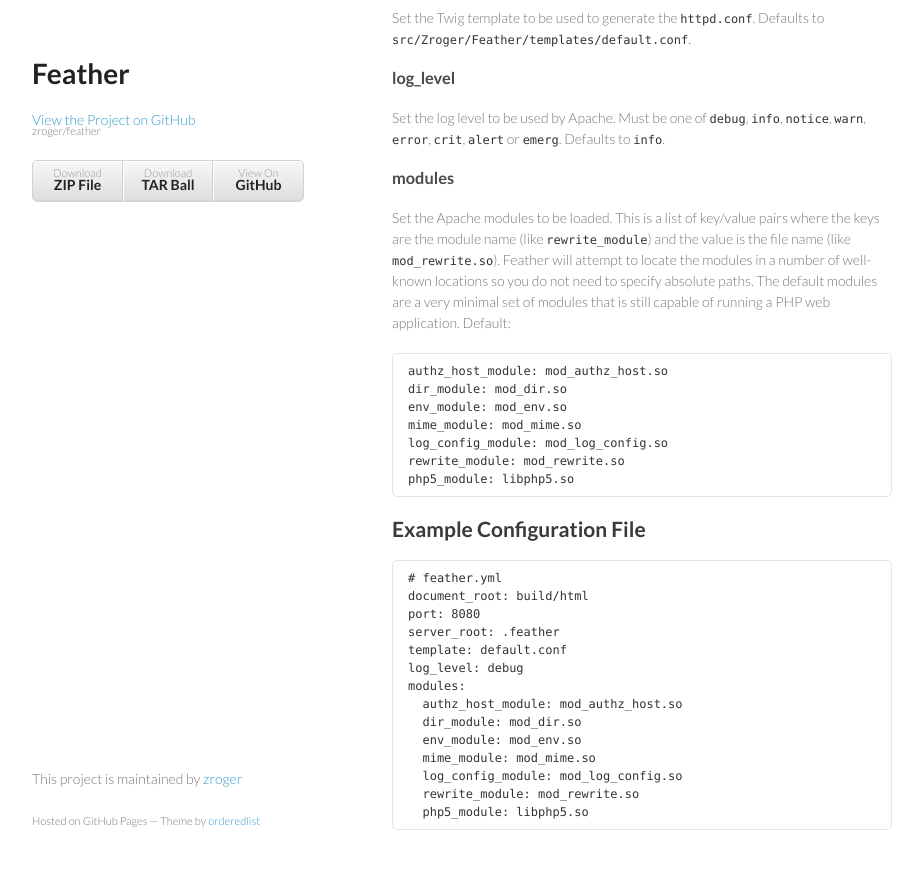
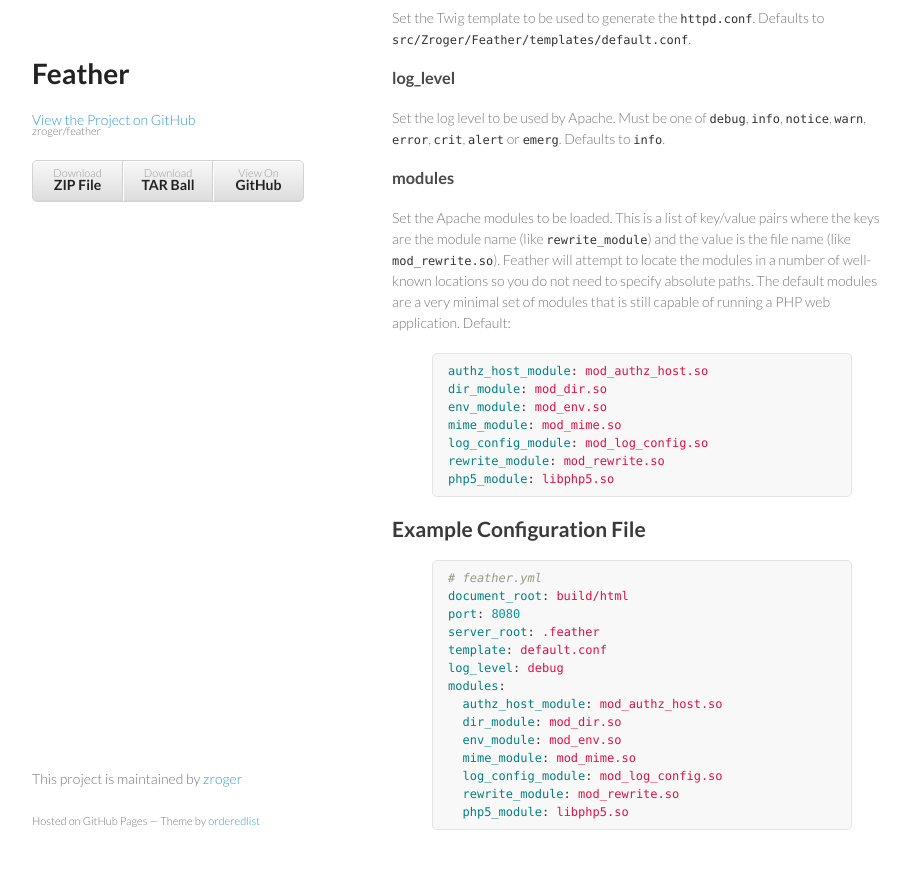
Before and after one commit to zroger/feather, a Jekyll site: the page built from index.md, in a window 1280 px wide and 900 px high, scrolled down 2112 px. Shown: the top 869 px of the window, without its empty margins (178-1101 px from the left). Built offline with Jekyll 4.4.1, drawn with Linux system fonts in a browser that asks for light colours; some of the changed text lies outside the part shown.

Commit message:
fix markdown for jekyll

````diff
--- a/index.md
+++ b/index.md
@@ -21,11 +21,11 @@ Installation
 Feather is most useful when installed system-wide.  These instructions assume
 that you have a `/usr/local/bin` directory in your path.
 
-```
+{% highlight bash %}
 cd /usr/local/bin
 curl -o feather http://zroger.github.io/feather/feather.phar
 chmod +x feather
-```
+{% endhighlight %}
 
 After this you can run feather from any directory on your system.
 
@@ -34,7 +34,7 @@ After this you can run feather from any directory on your system.
 To use feather for a single project, or extend feather with custom functionality,
 simply add feather to your `composer.json` file.
 
-```
+{% highlight json %}
 {
     "require": {
         "zroger/feather": "*"
@@ -44,16 +44,16 @@ simply add feather to your `composer.json` file.
         "bin-dir": "bin/"
     }
 }
-```
+{% endhighlight %}
 
 Run `composer update`, then feather will be located at `bin/feather`.
 
 Usage
 -----
 
-```
+{% highlight bash %}
 feather run [--port port] [docroot]
-```
+{% endhighlight %}
 
 Start up a web server using the specified document root and port number.  Port
 defaults to 8080, and docroot defaults to the current directory.
@@ -128,7 +128,7 @@ number of well-known locations so you do not need to specify absolute paths.
 The default modules are a very minimal set of modules that is still capable of
 running a PHP web application.  Default:
 
-```
+{% highlight yaml %}
 authz_host_module: mod_authz_host.so
 dir_module: mod_dir.so
 env_module: mod_env.so
@@ -136,12 +136,12 @@ mime_module: mod_mime.so
 log_config_module: mod_log_config.so
 rewrite_module: mod_rewrite.so
 php5_module: libphp5.so
-```
+{% endhighlight %}
 
 Example Configuration File
 --------------------------
 
-```
+{% highlight yaml %}
 # feather.yml
 document_root: build/html
 port: 8080
@@ -156,4 +156,4 @@ modules:
   log_config_module: mod_log_config.so
   rewrite_module: mod_rewrite.so
   php5_module: libphp5.so
-```
+{% endhighlight %}
````
